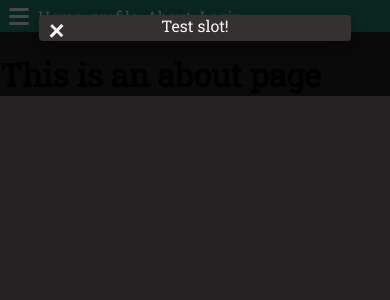
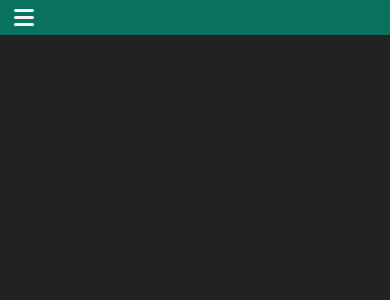
Before and after one commit to cyrusmcc/SuccyPlant, a Vue app in the folder src/frontend/: page /about in a window 390 px wide. Shown: the top 300 px of the page. Built offline with nearby package versions, Linux system fonts and the light colour scheme.

Commit message:
Add router links to hamburger
Add shadow background when hamburger is expanded
Remove home and about templates

```diff
--- a/src/frontend/src/App.vue
+++ b/src/frontend/src/App.vue
@@ -1,8 +1,6 @@
 <template>
   <div class="container">
-    <div id="nav" v-if="!$route.meta.hideNav">
-      <!-- @click="toggleModal"-->
-      <hamburger/>
+    <hamburger v-if="!$route.meta.hideNav">
       <router-link to="/"> Home </router-link>
       <router-link to="/profile"> profile </router-link>
       <router-link class="nav-link" to="/about">About</router-link>
@@ -12,7 +10,7 @@
       <div v-if="currentUser">
         <a class="nav-link" @click.prevent="logOut">Logout</a>
       </div>
-    </div>
+    </hamburger>
     <router-view />
   </div>
 </template>
@@ -21,12 +19,10 @@
 import TokenService from "./service/token.service";
 import EventBus from "./EventBus";
 import Hamburger from "./components/Hamburger.vue";
-//import Modal from "./components/Modal.vue";
 
 export default {
   components: {
-    Hamburger
- //   Modal
+    Hamburger,
   },
   computed: {
     currentUser() {
@@ -43,7 +39,6 @@ export default {
       this.$store.dispatch("auth/logout");
       this.$router.push("/login");
     },
-
   },
   mounted() {
     EventBus.on("logout", () => {
@@ -57,21 +52,5 @@ export default {
 </script>
 
 <style lang="scss">
-#nav {
-  display: flex;
-  justify-content: flex-start;
-  align-items: center;
-  height: 2rem;
-  background: $accentOne;
-  box-shadow: inset 0 0 100px 100px rgba(255, 255, 255, 0.1);
-}
 
-#nav a {
-  padding-right: 0.5em;
-}
-
-#nav a:hover,
-#nav a:focus {
-  font-weight: bold;
-}
 </style>
--- a/src/frontend/src/assets/styles/global.css
+++ b/src/frontend/src/assets/styles/global.css
@@ -9,6 +9,7 @@ html, body {
   font-family: "Roboto Slab", serif;
   margin: 0;
   padding: 0;
+  height: 100%;
   max-width: 100%;
   max-height: 100%;
   scroll-behavior: smooth;
--- a/src/frontend/src/assets/styles/global.scss
+++ b/src/frontend/src/assets/styles/global.scss
@@ -50,6 +50,7 @@ html, body {
     font-family: $robotoSlab;
     margin: 0;
     padding: 0;
+    height: 100%;
     max-width: 100%;
     max-height: 100%;
     scroll-behavior: smooth;
--- a/src/frontend/src/components/Hamburger.vue
+++ b/src/frontend/src/components/Hamburger.vue
@@ -1,22 +1,27 @@
 <template>
-  <div class="container" @click="toggleHamburger">
-    <div class="hamburger" :style="[displayHamburger ? {'display': 'flex'} : {'display': 'none'}]">
-      <div class="hamburgerLineContainer">
+  <div class="container" :style="[displayHamburger ? {'height': 'fit-content'} : {'height': '100%'}]">
+    <div class="hamburgerIcon">
+      <div class="hamburgerLineContainer" v-if="displayHamburger" @click="toggleHamburger">
         <div class="hamburgerLine"></div>
         <div class="hamburgerLine"></div>
         <div class="hamburgerLine"></div>
       </div>
+      <div
+        class="closeHamburgerButton"
+        v-if="!displayHamburger"
+        @click="toggleHamburger">
+        +
+      </div>
     </div>
-    <div class="closeModalButton" :style="[displayHamburger ? {'display': 'none'} : {'display': 'block'}]">x</div>
-    <modal>Test slot!</modal>
+    <div class="hamburgerContent" v-if="!displayHamburger">
+      <slot></slot>
+    </div>
   </div>
 </template>
 
 <script>
-import Modal from './Modal.vue';
 
 export default {
-  components: { Modal },
   name: "Hamburger",
   data() {
     return {
@@ -38,16 +43,23 @@ export default {
 </script>
 
 <style lang="scss" scoped>
-.hamburger {
+.container {
+  z-index: 4;
+  width: 100%;
+  max-height: 100%;
+  background-color: rgba(0, 0, 0, 0.7);
+  position: absolute;
+  top: 0;
+}
+
+.hamburgerIcon {
+  display: relative;
+  height: 25px;
+  max-width: 100%;
   cursor: pointer;
-  height: 25px;
-  width: auto;
   display: flex;
-  justify-content: space-evenly;
-  flex-direction: column;
-  border-radius: 4px;
-  padding: 5px;
-  //background-color: $accentShade;
+  background: $accentOne;
+  padding: 5px 0 5px 10px;
 }
 
 .hamburgerLine {
@@ -58,14 +70,28 @@ export default {
   background-color: #f5f5f5;
 }
 
-.closeModalButton {
-  display: none;
+.closeHamburgerButton {
+  position: absolute;
+  top: -7px;
+  left: 10px;
+  transform: rotate(45deg);
   font-family: $libreFranklin;
   color: $lightShade;
   user-select: none;
-  padding: 0 0 5px 10px;
-  font-size: 29px;
+  font-size: 45px;
   cursor: pointer;
 }
 
+.hamburgerContent {
+  display: flex;
+  flex-direction: column;
+  justify-content: flex-start;
+  align-items: flex-start;
+  padding: 15px;
+  row-gap: 10px;
+  background: $accentOne;
+  height: 400px;
+  width: auto;
+  max-width: 100%;
+}
 </style>
--- a/src/frontend/src/components/Modal.vue
+++ b/src/frontend/src/components/Modal.vue
@@ -1,5 +1,5 @@
 <template>
-  <div id="modalBackground" v-if="!displayModal" @click="toggleModal()">
+  <div id="modalBackground" v-if="displayModal" @click="toggleModal()">
     <div class="card" id="modalContent">
       <div id="modalClose" @click="toggleModal()">+</div>
       <slot></slot>
--- a/src/frontend/src/views/About.vue
+++ b/src/frontend/src/views/About.vue
@@ -1,5 +1,13 @@
 <template>
-  <div class="about">
-    <h1>This is an about page</h1>
-  </div>
+  <div></div>
 </template>
+
+<script>
+export default {
+
+}
+</script>
+
+<style scoped lang="scss">
+
+</style>
--- a/src/frontend/src/views/Home.vue
+++ b/src/frontend/src/views/Home.vue
@@ -1,13 +1,8 @@
 <template>
-  <div class="home">
-    <img id="vueLogo" alt="Vue logo" src="../assets/logo.png" />
-    <HelloWorld msg="Welcome to Your Vue.js App" />
-  </div>
+  <div></div>
 </template>
 
 <script>
-// @ is an alias to /src
-import HelloWorld from "@/components/HelloWorld.vue";
 import UserService from "../service/user.service";
 
 export default {
@@ -17,9 +12,7 @@ export default {
       content: "",
     };
   },
-  components: {
-    HelloWorld,
-  },
+
   mounted() {
     UserService.getPublicContent().then(
       (response) => {
@@ -38,13 +31,5 @@ export default {
 };
 </script>
 <style scoped lang="scss">
-  .home {
-    margin: 100px auto;
-    display: flex;
-    align-items: center;
-    flex-direction: column;
-  }
-  #vueLogo {
-    max-width: 20rem;
-  }
+
 </style>
--- a/src/frontend/src/views/ProfilePage.vue
+++ b/src/frontend/src/views/ProfilePage.vue
@@ -56,7 +56,6 @@ export default {
 <style scoped lang="scss">
 
 .container {
-  margin-top: 50px;
   display: flex;
   flex-direction: column;
   align-content: flex-start;
@@ -95,6 +94,7 @@ export default {
   align-content: center;
   overflow: hidden;
   padding: 10px 0 10px 0;
+  margin-top: 50px;
 }
 
 #userContentCard {
```
Also changed, not shown: 1 other file (tests, documents, lock files or other folders).
